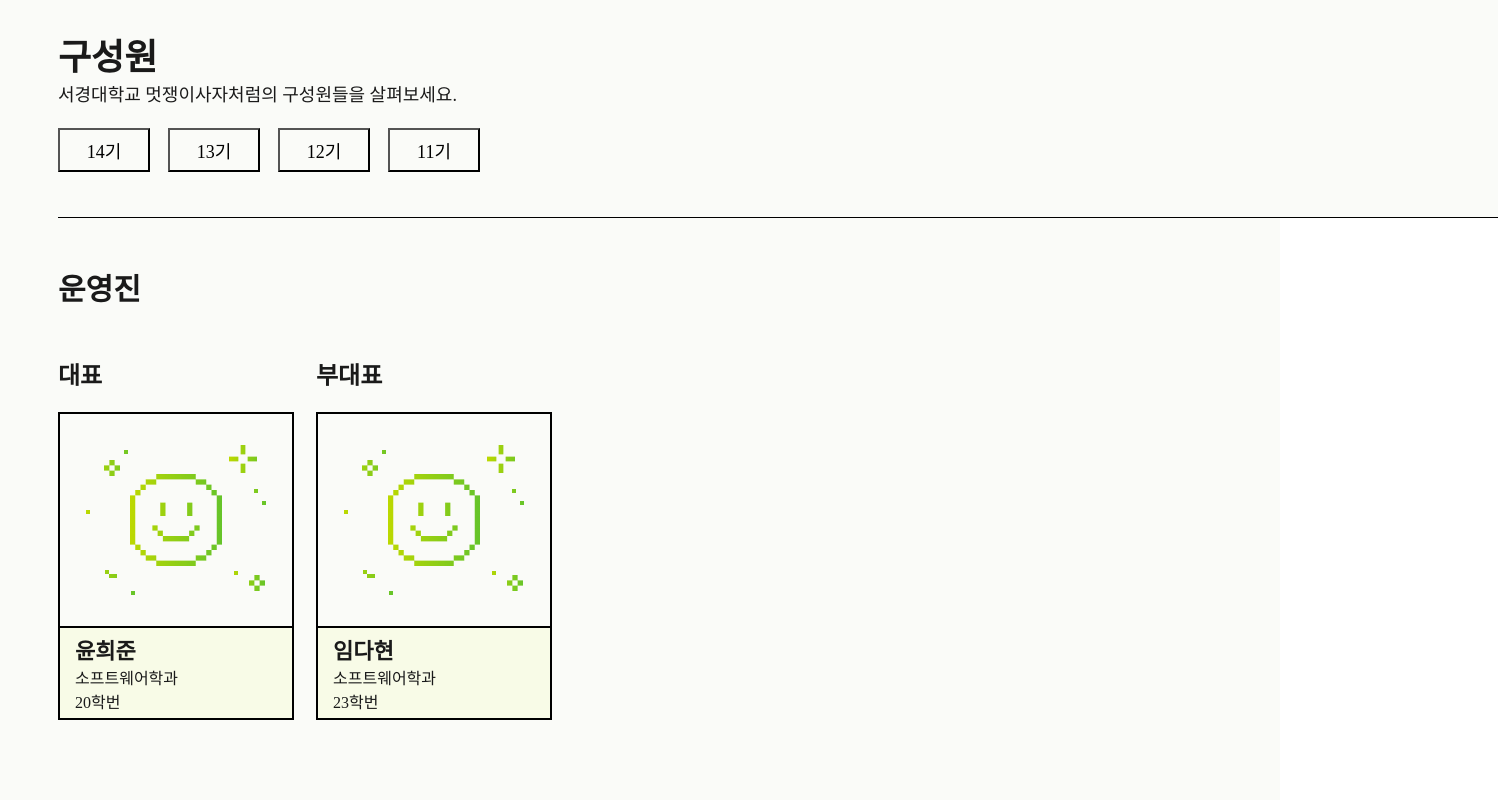
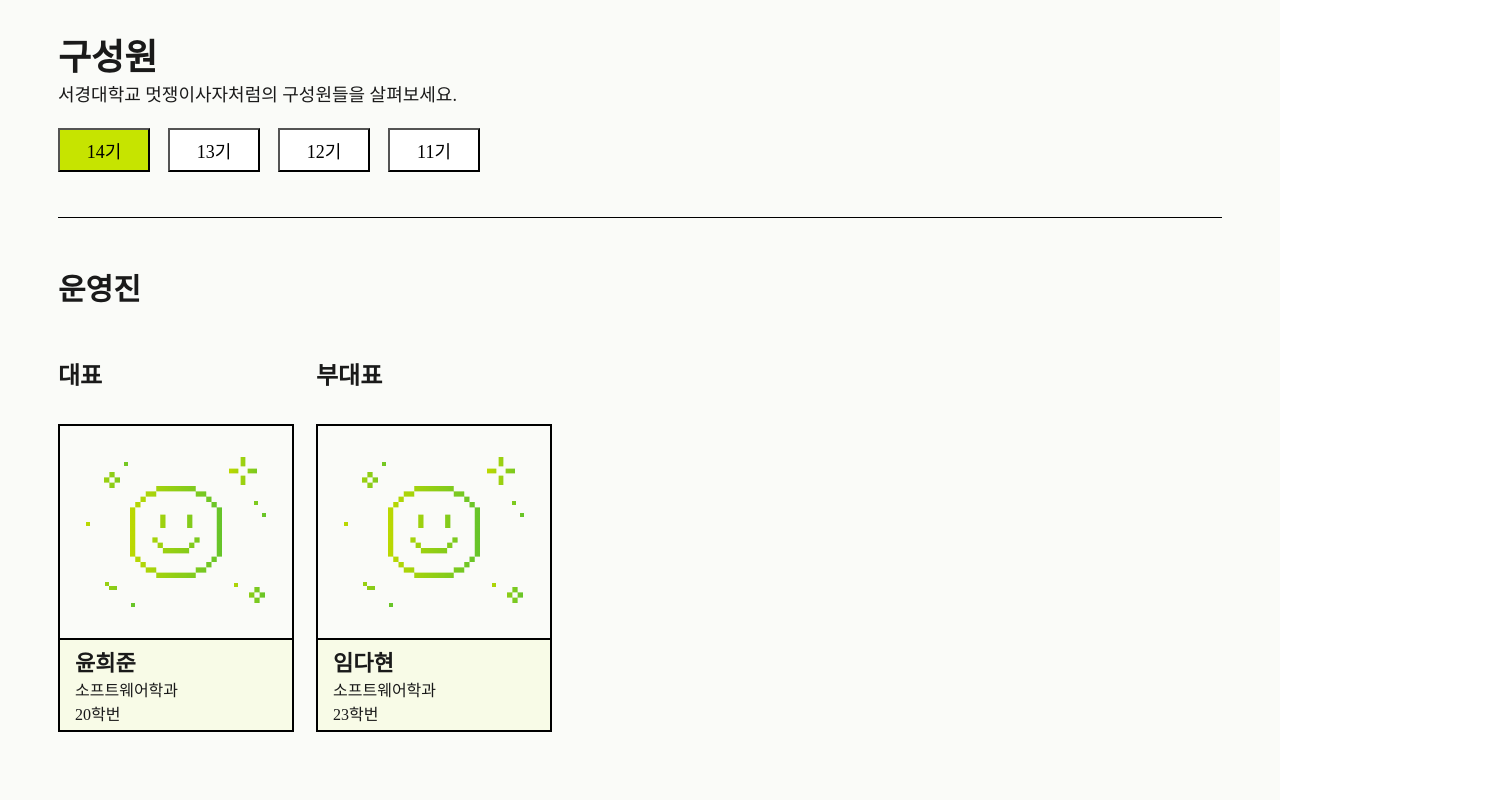
Before and after one commit to seungminng123/likelion14-homepage, a React (Vite) app: page / in a window 1280 px wide. Shown: the part 200-1000 px from the top of the page, 1498 px wide, since content can reach past the window. Built offline with nearby package versions, Linux system fonts and the light colour scheme.

Commit message:
:sparkles: Feat: 기수 필터링

```diff
--- a/src/components/TopSection.jsx
+++ b/src/components/TopSection.jsx
@@ -1,7 +1,8 @@
 import styled from "styled-components";
 import Button from "../components/button/Button";
 
-export default function TopSection(){
+export default function TopSection({selectedGeneration, setSelectedGeneration}){
+
     return(
         <>
             <TextBox>
@@ -9,10 +10,18 @@ export default function TopSection(){
                 <Text2>서경대학교 멋쟁이사자처럼의 구성원들을 살펴보세요.</Text2>
             </TextBox>
             <ButtonBox>
-                <Button> 14기 </Button>
-                <Button> 13기 </Button>
-                <Button> 12기 </Button>
-                <Button> 11기 </Button>
+                <Button
+                    $active={selectedGeneration === 14}
+                    onClick={() => setSelectedGeneration(14)}> 14기 </Button>
+                <Button
+                    $active={selectedGeneration === 13}
+                    onClick={() => setSelectedGeneration(13)}> 13기 </Button>
+                <Button
+                    $active={selectedGeneration === 12}
+                    onClick={() => setSelectedGeneration(12)}> 12기 </Button>
+                <Button
+                    $active={selectedGeneration === 11}
+                    onClick={() => setSelectedGeneration(11)}> 11기 </Button>
             </ButtonBox>
         </>
     )
--- a/src/components/button/Button.jsx
+++ b/src/components/button/Button.jsx
@@ -1,8 +1,8 @@
 import styled from "styled-components";
 
-export default function Button({children}){
+export default function Button({children, onClick, $active}){
     return(
-        <StyledButton>
+        <StyledButton onClick={onClick} $active={$active}>
             {children}
         </StyledButton>
     )
@@ -15,7 +15,7 @@ const StyledButton = styled.button`
     justify-content : center;
     align-items: center;
 
-    background-color: #FAFBF8;
+    background-color: ${({ $active }) => $active ? "#C6E400" : "white"};
     font-size: 18px;
     font-family: Pretendard;
     font-weight: 500;
--- a/src/pages/Members.jsx
+++ b/src/pages/Members.jsx
@@ -3,32 +3,37 @@ import Button from "../components/button/Button"
 import styled from "styled-components";
 import InfoBox from "../components/InfoBox";
 import members from "../data/members";
+import {useState} from "react"
 
 
 export default function Members() {
-    const boss = members.filter((member)=> member.position === "대표" || member.position === "부대표");
+    const [selectedGeneration, setSelectedGeneration] = useState(14);
 
-    const managementPO = members.filter((member) => member.position === "운영진" || member.position ==="부대표"&& member.track ==="PO");
-    const managementFE = members.filter((member) => member.position === "운영진" && member.track ==="FRONTEND");
-    const managementBE = members.filter((member) => member.position === "운영진" && member.track ==="BACKEND");
+    const filterMembers = members.filter((member)=>member.generation === selectedGeneration);
 
-    const babylionPO = members.filter((member)=> member.position === "아기사자" && member.track =="PO");
-    const babylionFE = members.filter((member)=> member.position === "아기사자" && member.track =="FRONTEND");
-    const babylionBE = members.filter((member)=> member.position === "아기사자" && member.track =="BACKEND");
+    const boss = filterMembers.filter((member)=> member.position === "대표" || member.position === "부대표");
+
+    const managementPO = filterMembers.filter((member) => (member.position === "운영진" || member.position ==="부대표")&& member.track ==="PO");
+    const managementFE = filterMembers.filter((member) => member.position === "운영진" && member.track ==="FRONTEND");
+    const managementBE = filterMembers.filter((member) => member.position === "운영진" && member.track ==="BACKEND");
+
+    const babylionPO = filterMembers.filter((member)=> member.position === "아기사자" && member.track ==="PO");
+    const babylionFE = filterMembers.filter((member)=> member.position === "아기사자" && member.track ==="FRONTEND");
+    const babylionBE = filterMembers.filter((member)=> member.position === "아기사자" && member.track ==="BACKEND");
     return (
         <Wrapper>
             <Container>
-                <TopSection/>
+                <TopSection
+                    selectedGeneration={selectedGeneration}
+                    setSelectedGeneration={setSelectedGeneration}/>
             </Container>
             <PositionText>운영진</PositionText>
                 <InfoContainer>
                     {boss.map((member)=>
-                        <card>
+                        <Card key={member.id}>
                             <TrackText>{member.position}</TrackText>
-                            <InfoBox
-                                key={member.name}
-                                member={member}/>
-                        </card>
+                            <InfoBox member={member}/>
+                        </Card>
                     )}
                 </InfoContainer>
 
@@ -36,7 +41,7 @@ export default function Members() {
                     <InfoContainer>
                         {managementPO.map((member)=>
                         <InfoBox
-                            key={member.name}
+                            key={member.id}
                             member={member}
                         />
                     )}
@@ -45,7 +50,7 @@ export default function Members() {
                     <InfoContainer>
                         {managementFE.map((member)=>
                         <InfoBox
-                            key={member.name}
+                            key={member.id}
                             member={member}
                         />
                     )}
@@ -54,7 +59,7 @@ export default function Members() {
                     <InfoContainer>
                         {managementBE.map((member)=>
                         <InfoBox
-                            key={member.name}
+                            key={member.id}
                             member={member}
                         />
                     )}
@@ -65,7 +70,7 @@ export default function Members() {
                     <InfoContainer>
                         {babylionPO.map((member)=>
                         <InfoBox
-                            key={member.name}
+                            key={member.id}
                             member={member}
                         />
                     )}
@@ -74,7 +79,7 @@ export default function Members() {
                     <InfoContainer>
                         {babylionFE.map((member)=>
                         <InfoBox
-                            key={member.name}
+                            key={member.id}
                             member={member}
                         />
                     )}
@@ -83,7 +88,7 @@ export default function Members() {
                     <InfoContainer>
                         {babylionBE.map((member)=>
                         <InfoBox
-                            key={member.name}
+                            key={member.id}
                             member={member}
                         />
                     )}
@@ -100,7 +105,7 @@ const Wrapper = styled.div`
 `;
 const Container = styled.div`
     background-color: #FAFBF8;
-    width : 1440px;
+    max-width : 1440px;
 
     word-wrap: break-word;
     padding-top: 85px;
@@ -130,7 +135,7 @@ const TrackText = styled.div`
     word-wrap: break-word;
     margin-bottom: 21px;
 `;
-const card = styled.div`
+const Card = styled.div`
     display: flex;
     flex-direction: column;
     gap: 12px;
```
Also changed, not shown: src/assets/images/footer.png (added).
